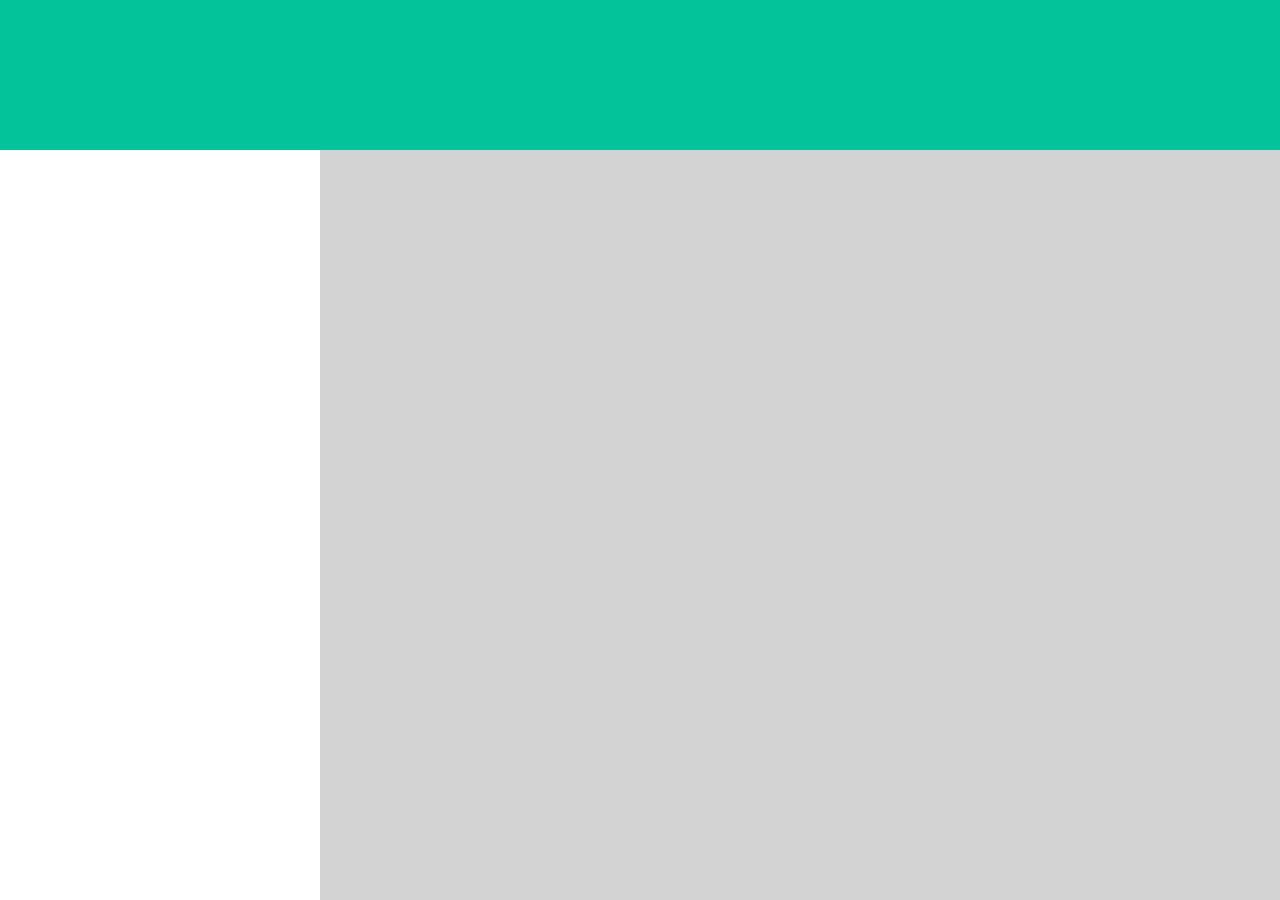
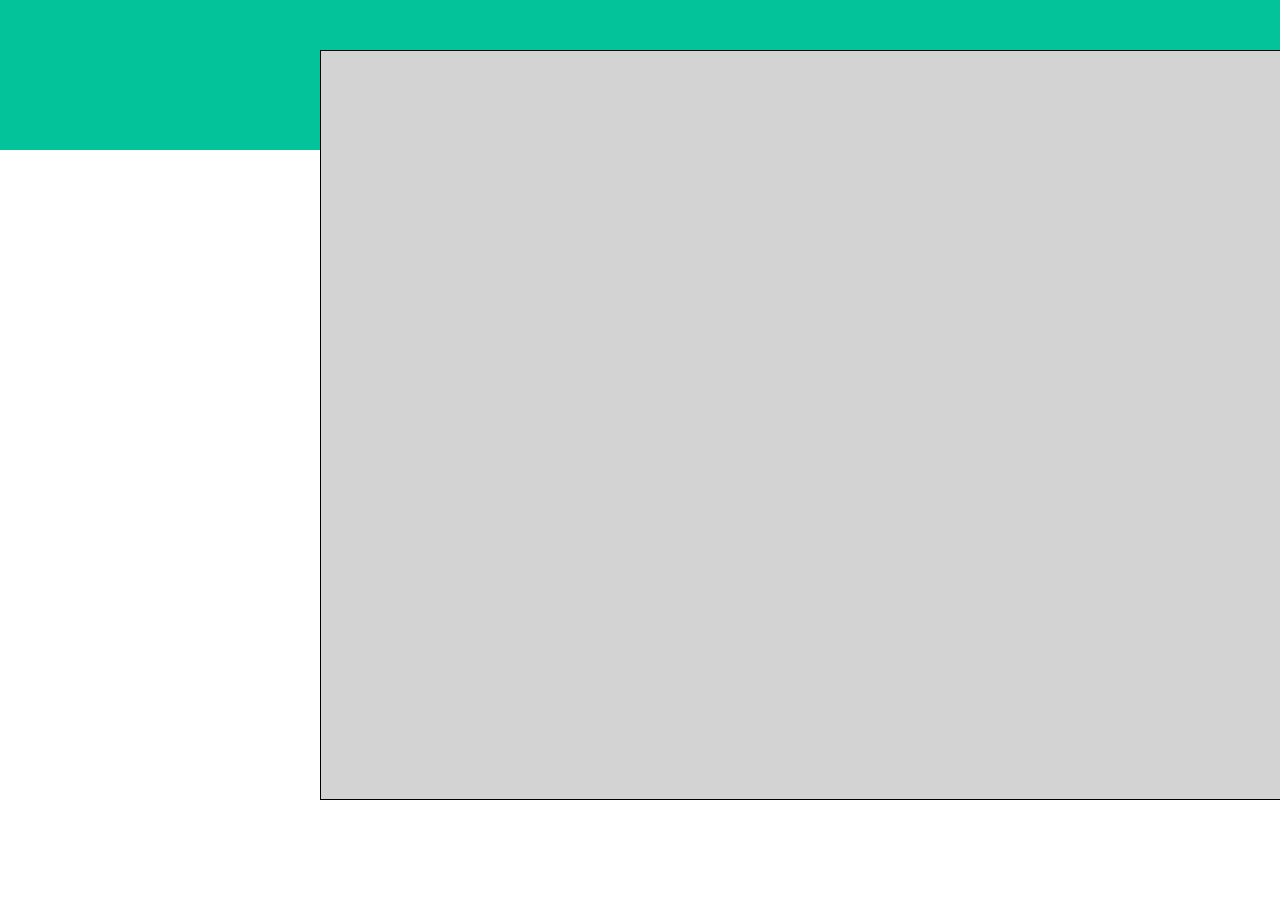
Before and after one commit to FrancescoSitta21/js-html-css-boolzap, a plain HTML site: page index.html in a window 1280 px wide. Shown: the top 900 px of the page. After the commit the page ends 800 px from the top, so only its background shows below. Drawn offline with nearby package versions, Linux system fonts and the light colour scheme.

Commit message:
position

```diff
--- a/css/style.css
+++ b/css/style.css
@@ -8,15 +8,18 @@
 /* fine reset */
 
 .green {
+  position: absolute;
   background: #02c39a;
   width: 100%;
   height: 150px;
 }
 
-.platform {
+#platform {
   position: absolute;
   width: 1050px;
   height: 750px;
   background: lightgrey;
   margin-left: 25%;
+  border: 1px solid black;
+  margin-top: 50px;
 }
--- a/index.html
+++ b/index.html
@@ -13,7 +13,7 @@
     <!-- wrapper -->
     <div id="container">
       <div class="green"></div>
-      <div class="platform">
+      <div id="platform">
 
       </div>
 
```
